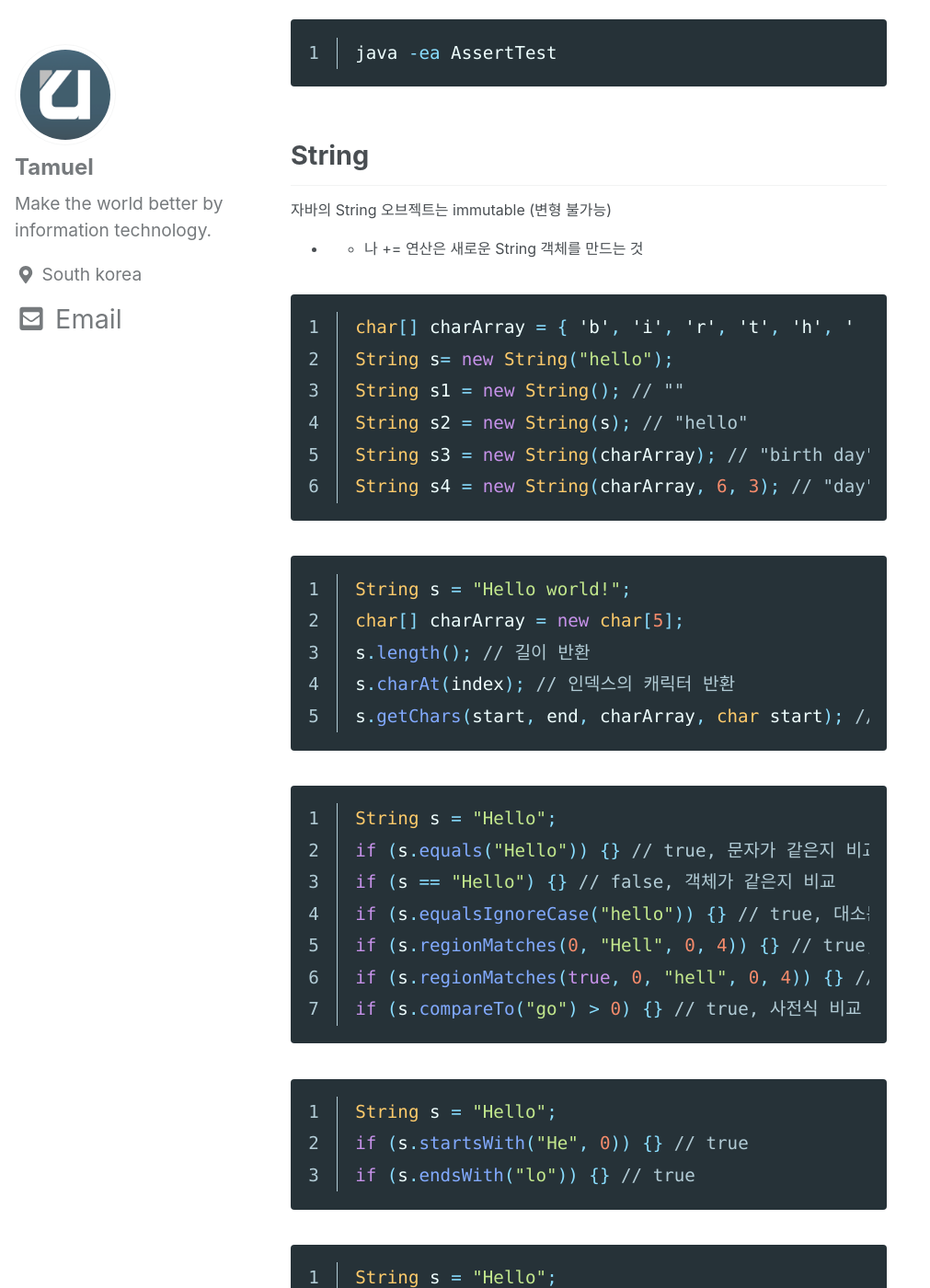
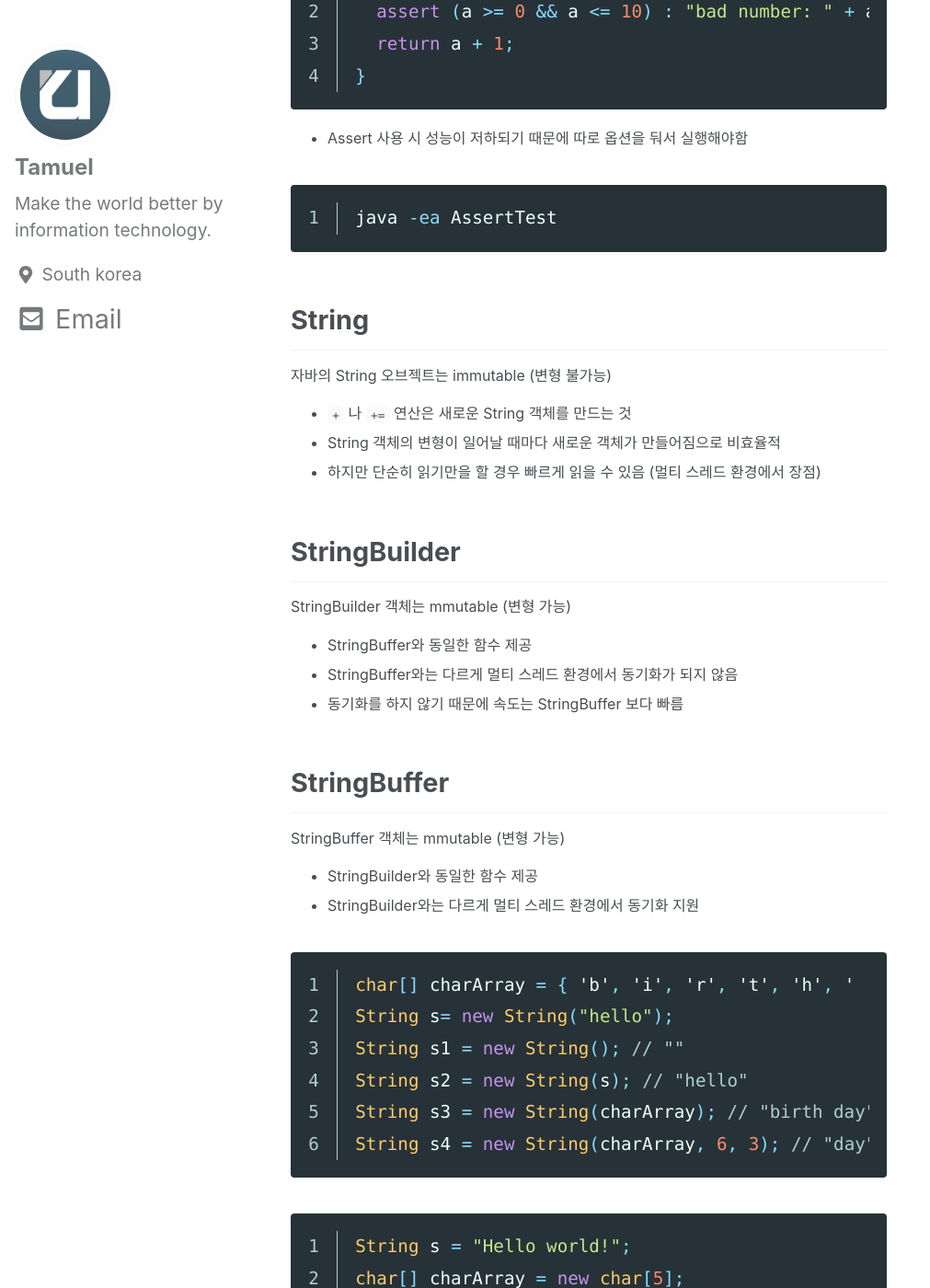
Before and after one commit to Tamuel/tamuel.github.io, a Jekyll site: the page built from _posts/2019-02-26-JAVA-정리.md, in a window 1280 px wide and 1400 px high, scrolled down 18173 px. Shown: the whole window at 92% size, without its empty margins (0-1011 px from the left). Built offline with Jekyll 4.4.1, drawn with Linux system fonts in a browser that asks for light colours; cached includes are drawn as plain includes; some of the changed text lies outside the part shown.

Commit message:
Update 블로그

```diff
--- a/_posts/2019-02-26-JAVA-정리.md
+++ b/_posts/2019-02-26-JAVA-정리.md
@@ -288,6 +286,12 @@ public class ClassName {
   public ClassName() {}
 }
 {% endhighlight %}
+
+## Class 접근 제어자
+* private : 외부에서 접근 불가, 접근 시 컴파일 에러
+* default : 해당 패키지 내에서 접근 가능
+* protected : 자식과, 같은 패키지내의 클래스에서 접근 가능
+* public : 어떤 클래스라도 접근 가능
 
 ## Composition
 클래스는 다른 클래스 오브젝트를 멤버로 가질 수 있음
@@ -467,7 +471,21 @@ java -ea AssertTest
 
 ## String
 자바의 String 오브젝트는 immutable (변형 불가능)
-* + 나 += 연산은 새로운 String 객체를 만드는 것
+* `+` 나 `+=` 연산은 새로운 String 객체를 만드는 것
+* String 객체의 변형이 일어날 때마다 새로운 객체가 만들어짐으로 비효율적
+* 하지만 단순히 읽기만을 할 경우 빠르게 읽을 수 있음 (멀티 스레드 환경에서 장점)
+
+## StringBuilder
+StringBuilder 객체는 mmutable (변형 가능)
+* StringBuffer와 동일한 함수 제공
+* StringBuffer와는 다르게 멀티 스레드 환경에서 동기화가 되지 않음
+* 동기화를 하지 않기 때문에 속도는 StringBuffer 보다 빠름
+
+## StringBuffer
+StringBuffer 객체는 mmutable (변형 가능)
+* StringBuilder와 동일한 함수 제공
+* StringBuilder와는 다르게 멀티 스레드 환경에서 동기화 지원
+
 
 {% highlight java linenos=table %}
 char[] charArray = { 'b', 'i', 'r', 't', 'h', ' ', 'd', 'a', 'y' };
@@ -592,6 +610,21 @@ if (name.isDirectory())
   name.list(); // Directory 일 경우 폴더의 파일 리스트
 {% endhighlight %}
 
+## try-with-resources
+try 구문 안에서 Resource를 생성가능하게 한다. try문이 끝나면 자동으로 Resource 할당을 해제해주는 구문이다. try 구문의 인자에는 `AutoCloseable` 구현체가 들어가야한다.
+
+{% highlight java linenos=table %}
+try(FileInputStream fi = new FileInputStream("hello.txt")) {
+
+}
+castch (Exception e) {
+
+}
+finally {
+
+}
+{% endhighlight %}
+
 ## Formatter
 Text를 파일에 쓰기위해 사용
 
@@ -642,3 +675,14 @@ BufferedWriter br = new BufferedWriter(new FileWriter("file.txt"));
 br.write("String");
 br.newLine();
 {% endhighlight %}
+
+## Map들
+* HashTable : 동기화가 일어남
+  * key, value에 null 허용하지 않음
+  * 모든 함수에 synchronized 키워드가 선언됨
+* HashMap : 비동기적
+  * key, value에 null 허용
+  * 비동기적이기 때문에 HashTable 보다 속도는 빠름
+* ConcurrentHashMap : 동기화가 일어나는 HashMap
+  * key, value에 null 허용하지 않음
+  * 동일 엔트리에 추가될 경우만 동기화를 진행하기 때문에 멀티 스레드 환경에서 HashTable 보다 빠름
```
Also changed, not shown: other parts of _posts/2019-02-26-JAVA-정리.md (+0 -2 lines), _posts/2019-03-08-준비-및-정리.md (renamed from _posts/2018-03-08-준비-및-정리.md, +13 -0 lines), _posts/2019-03-10-자바-컬렉션-프레임워크.md (added, +52 -0 lines), assets/images/markdown-img-paste-20190310235737776.png (added).
